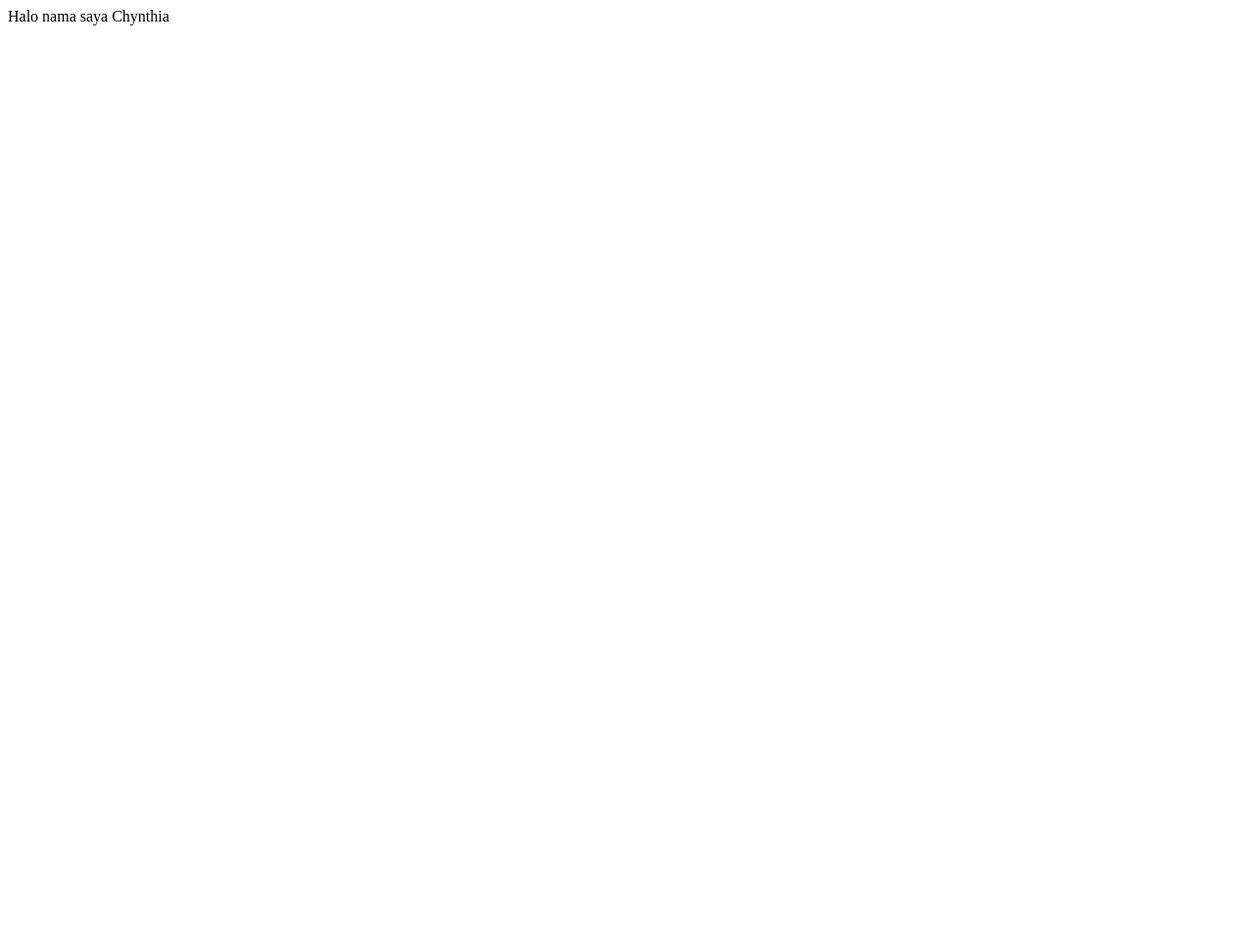
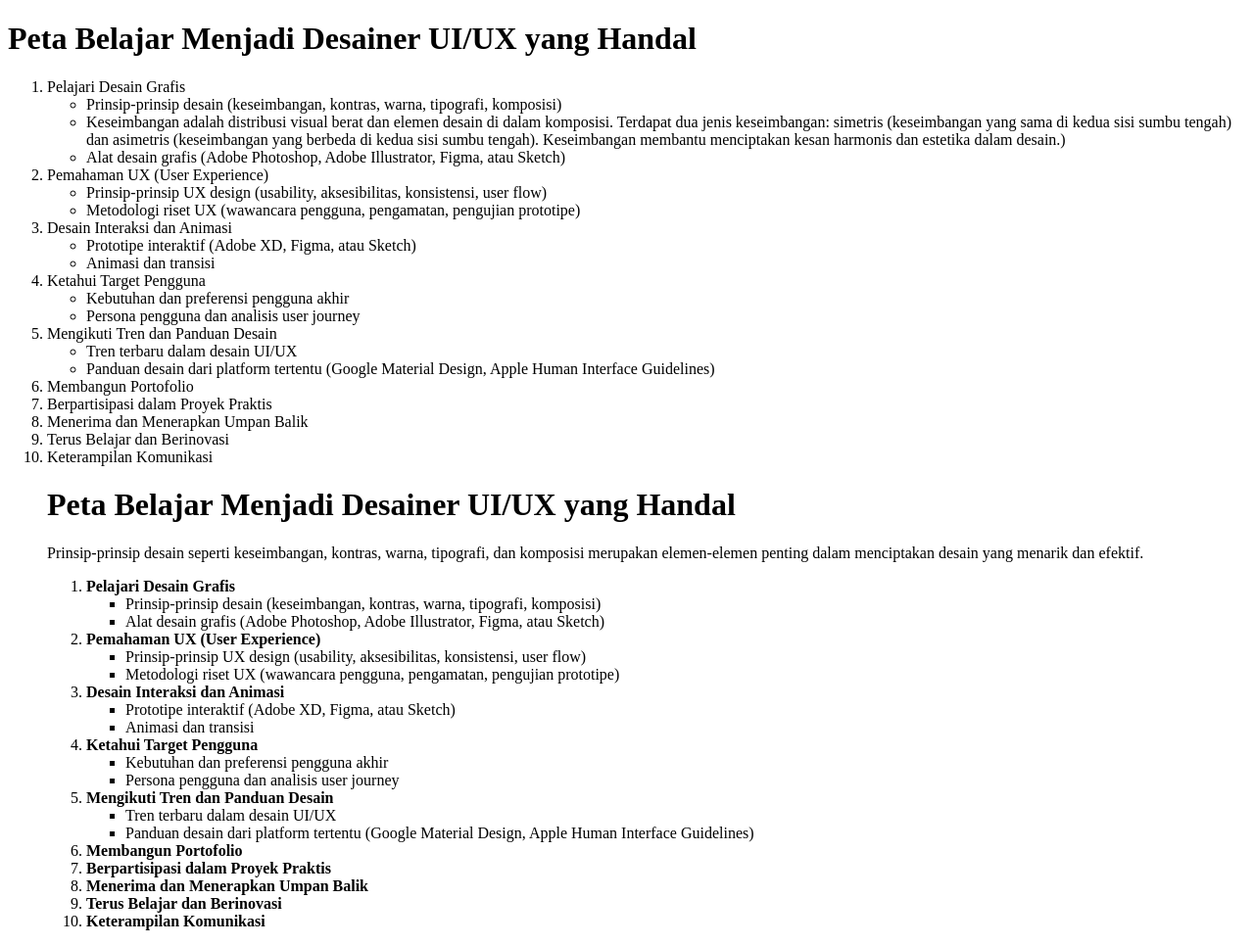
Before and after one commit to chynthia14/chynthia14.github.io, a plain HTML site: page index.html in a window 1280 px wide. Shown: the whole page at 98% size. Before the commit the page ends 800 px from the top, so only its background shows below. Drawn offline with Linux system fonts and the light colour scheme.

Commit message:
index.html

```diff
--- a/index.html
+++ b/index.html
@@ -1 +1,95 @@
-Halo nama saya Chynthia
+<!DOCTYPE html>
+<html>
+<head>
+  <title><strong>Peta Belajar Menjadi Desainer UI/UX yang Handal</strong></title>
+</head>
+<body>
+  <h1>Peta Belajar Menjadi Desainer UI/UX yang Handal</h1>
+  <ol>
+    <li>Pelajari Desain Grafis
+      <ul>
+        <li>Prinsip-prinsip desain (keseimbangan, kontras, warna, tipografi, komposisi)</li>
+         <li>Keseimbangan adalah distribusi visual berat dan elemen desain di dalam komposisi.
+Terdapat dua jenis keseimbangan: simetris (keseimbangan yang sama di kedua sisi sumbu tengah) dan asimetris (keseimbangan yang berbeda di kedua sisi sumbu tengah).
+Keseimbangan membantu menciptakan kesan harmonis dan estetika dalam desain.)</li>
+        <li>Alat desain grafis (Adobe Photoshop, Adobe Illustrator, Figma, atau Sketch)</li>
+      </ul>
+    </li>
+    <li>Pemahaman UX (User Experience)
+      <ul>
+        <li>Prinsip-prinsip UX design (usability, aksesibilitas, konsistensi, user flow)</li>
+        <li>Metodologi riset UX (wawancara pengguna, pengamatan, pengujian prototipe)</li>
+      </ul>
+    </li>
+    <li>Desain Interaksi dan Animasi
+      <ul>
+        <li>Prototipe interaktif (Adobe XD, Figma, atau Sketch)</li>
+        <li>Animasi dan transisi</li>
+      </ul>
+    </li>
+    <li>Ketahui Target Pengguna
+      <ul>
+        <li>Kebutuhan dan preferensi pengguna akhir</li>
+        <li>Persona pengguna dan analisis user journey</li>
+      </ul>
+    </li>
+    <li>Mengikuti Tren dan Panduan Desain
+      <ul>
+        <li>Tren terbaru dalam desain UI/UX</li>
+        <li>Panduan desain dari platform tertentu (Google Material Design, Apple Human Interface Guidelines)</li>
+      </ul>
+    </li>
+    <li>Membangun Portofolio</li>
+    <li>Berpartisipasi dalam Proyek Praktis</li>
+    <li>Menerima dan Menerapkan Umpan Balik</li>
+    <li>Terus Belajar dan Berinovasi</li>
+    <li>Keterampilan Komunikasi</li>
+    <h1><strong>Peta Belajar Menjadi Desainer UI/UX yang Handal</strong></h1>
+    </div>
+
+    <!-- Contoh penggunaan tipografi -->
+    <p>
+      Prinsip-prinsip desain seperti keseimbangan, kontras, warna, tipografi, dan komposisi
+      merupakan elemen-elemen penting dalam menciptakan desain yang menarik dan efektif.
+    </p>
+
+    <ol>
+      <li><strong>Pelajari Desain Grafis</strong>
+        <ul>
+          <li>Prinsip-prinsip desain (keseimbangan, kontras, warna, tipografi, komposisi)</li>
+          <li>Alat desain grafis (Adobe Photoshop, Adobe Illustrator, Figma, atau Sketch)</li>
+        </ul>
+      </li>
+      <li><strong>Pemahaman UX (User Experience)</strong>
+        <ul>
+          <li>Prinsip-prinsip UX design (usability, aksesibilitas, konsistensi, user flow)</li>
+          <li>Metodologi riset UX (wawancara pengguna, pengamatan, pengujian prototipe)</li>
+        </ul>
+      </li>
+      <li><strong>Desain Interaksi dan Animasi</strong>
+        <ul>
+          <li>Prototipe interaktif (Adobe XD, Figma, atau Sketch)</li>
+          <li>Animasi dan transisi</li>
+        </ul>
+      </li>
+      <li><strong>Ketahui Target Pengguna</strong>
+        <ul>
+          <li>Kebutuhan dan preferensi pengguna akhir</li>
+          <li>Persona pengguna dan analisis user journey</li>
+        </ul>
+      </li>
+      <li><strong>Mengikuti Tren dan Panduan Desain</strong>
+        <ul>
+          <li>Tren terbaru dalam desain UI/UX</li>
+          <li>Panduan desain dari platform tertentu (Google Material Design, Apple Human Interface Guidelines)</li>
+        </ul>
+      </li>
+      <li><strong>Membangun Portofolio</strong></li>
+      <li><strong>Berpartisipasi dalam Proyek Praktis</strong></li>
+      <li><strong>Menerima dan Menerapkan Umpan Balik</strong></li>
+      <li><strong>Terus Belajar dan Berinovasi</strong></li>
+      <li><strong>Keterampilan Komunikasi</strong></li>
+    </ol>
+  </ol>
+</body>
+</html>
```
